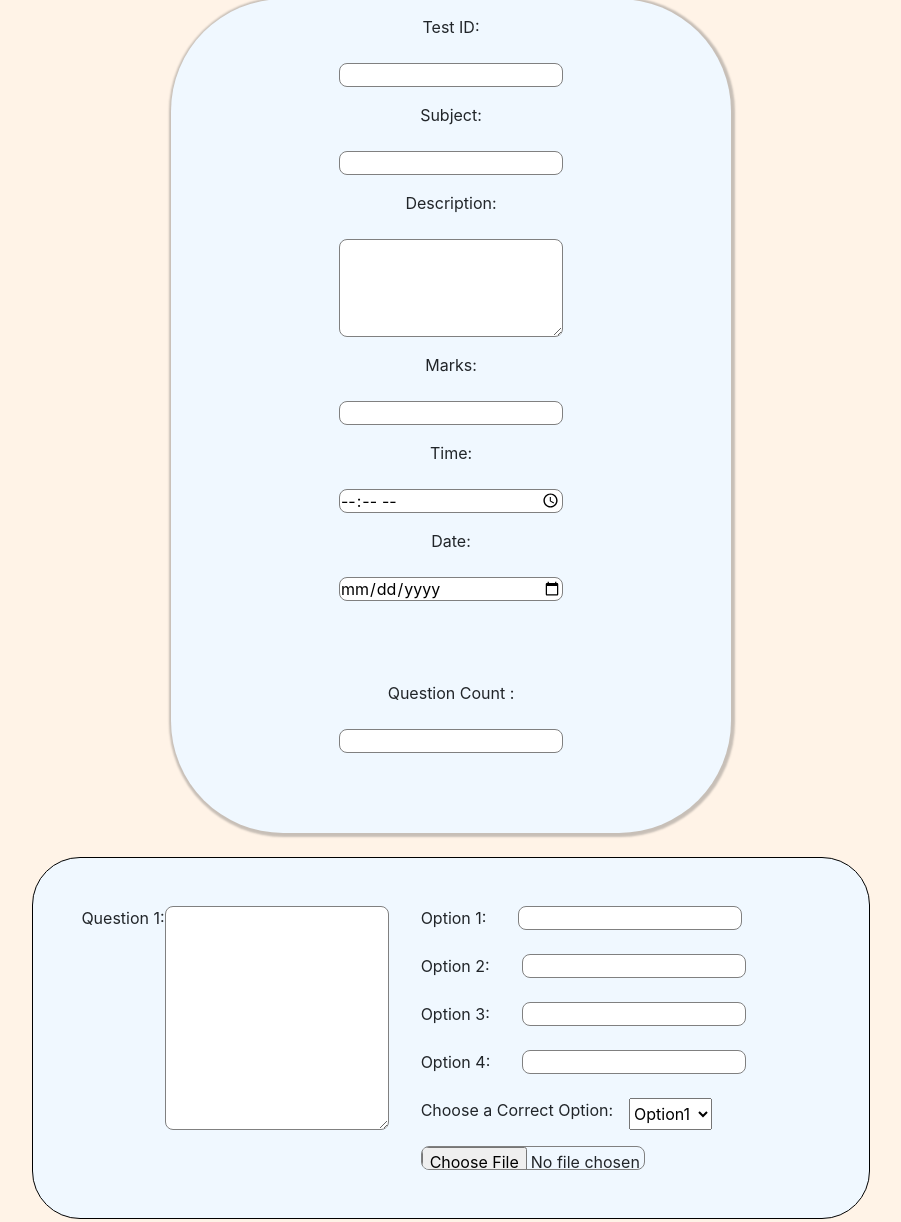
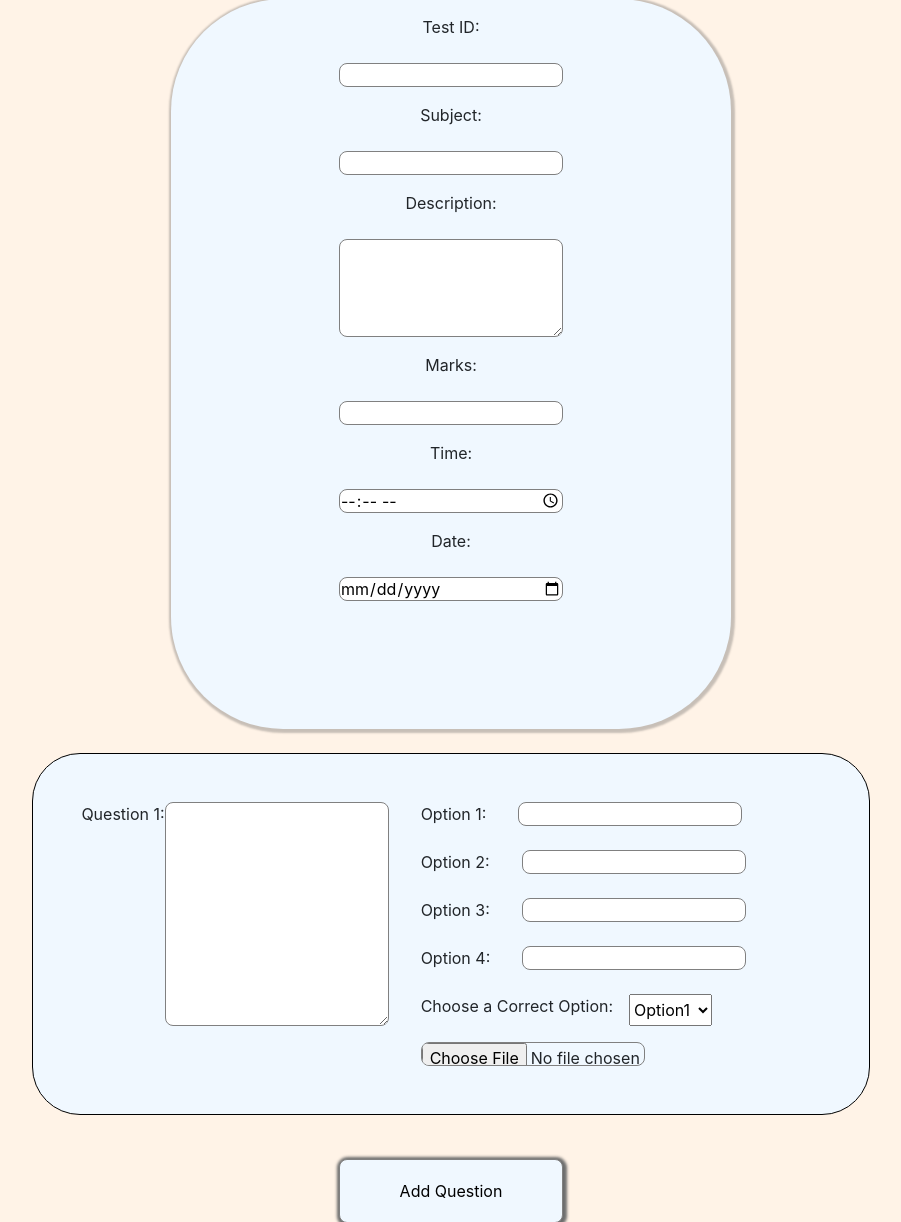
Before and after one commit to atharvaKhewalkar/Thesupervisor, a Flask app: template app/templates/html/question_addition.html in a window 1280 px wide. Shown: the part 131-1353 px from the top of the page, without its empty margins (189-1090 px from the left). Run offline with Flask 2, Linux system fonts and the light colour scheme; the template is opened without the code that fills it: most values are stand-ins (such as "Sample title", 1, 10 or a date in 2020); some libraries are stand-ins or nearby versions.

Commit message:
Question Count is removed from mcq create test page

```diff
--- a/app/templates/html/question_addition.html
+++ b/app/templates/html/question_addition.html
@@ -35,8 +35,7 @@
                 <label for="test_date">Date:</label>
                 <input type="date" name="test_date" id="test_date" required><br><br>
 
-                <label for="que_count">Question Count :</label>
-                <input type="number" name="que_count" id="que_count" required><br><br>
+                <input type="number" name="que_count" id="que_count" required value="{{ qCount }}" style="display: none;"><br><br>
 
             </div>
             <br>
```
Also changed, not shown: app/uploads/10232_file_1.jpg (added), app/uploads/10232_file_2.jpg (added).
